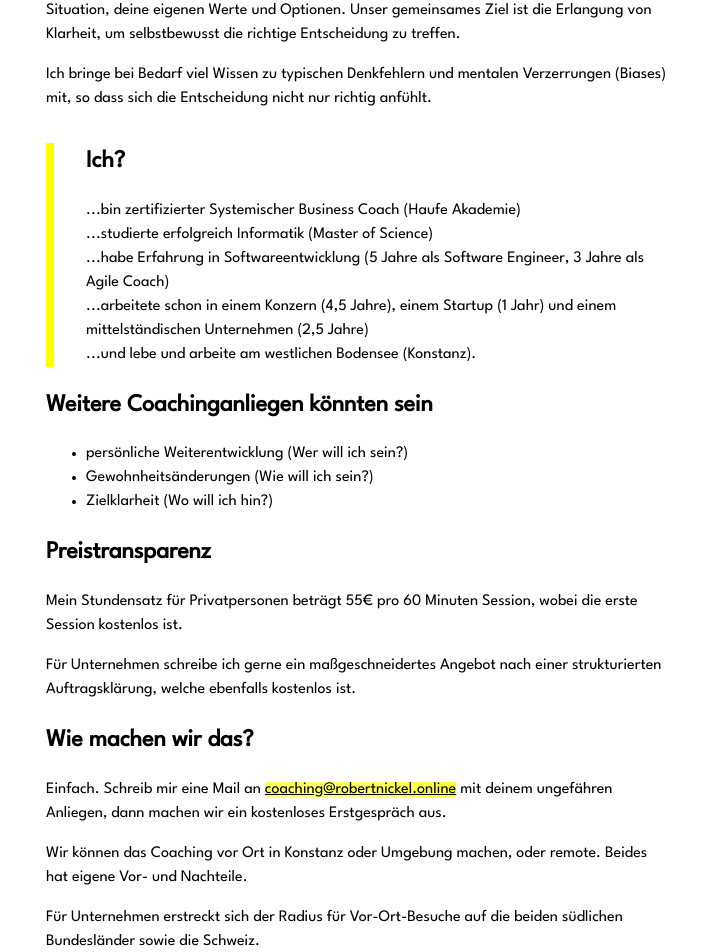
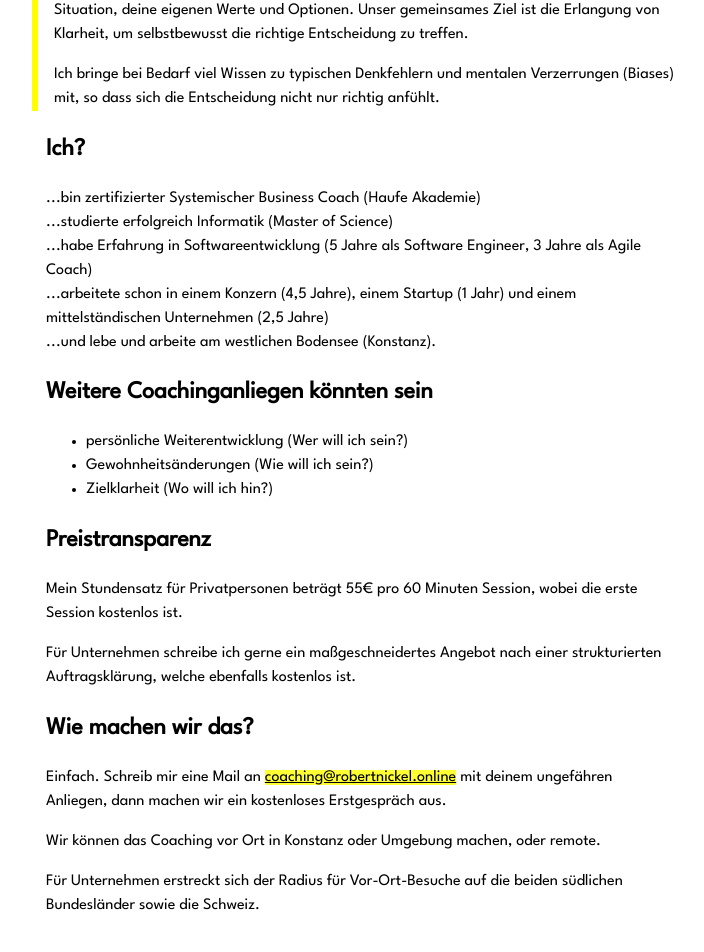
Before and after one commit to Robert-Nickel/robertnickel.online_3.0, a SvelteKit app: page / in a window 1280 px wide. Shown: the part 960-1912 px from the top of the page, without its empty margins (282-986 px from the left). Built offline with nearby package versions, Linux system fonts and the light colour scheme.

Commit message:
Animations

```diff
--- /dev/null
+++ b/src/lib/components/HighlightBlock.svelte
@@ -0,0 +1,123 @@
+<script lang="ts">
+    import { onMount } from "svelte";
+
+    export let mobileAutoActive = true;
+    export let activeColor = "#ffff00";
+    export let shiftX = 8;
+
+    let element: HTMLDivElement;
+    let isActive = false;
+    let isTouchViewport = false;
+
+    function updateViewportMode() {
+        isTouchViewport = window.matchMedia(
+            "(hover: none), (pointer: coarse)",
+        ).matches;
+    }
+
+    function updateActiveByViewportCenter() {
+        if (!mobileAutoActive || !isTouchViewport || !element) {
+            isActive = false;
+            return;
+        }
+
+        const rect = element.getBoundingClientRect();
+        const elementCenter = rect.top + rect.height / 2;
+        const viewportCenter = window.innerHeight / 2;
+
+        const threshold = Math.min(140, rect.height / 2 + 40);
+        isActive = Math.abs(elementCenter - viewportCenter) < threshold;
+    }
+
+    onMount(() => {
+        updateViewportMode();
+        updateActiveByViewportCenter();
+
+        const mediaQuery = window.matchMedia(
+            "(hover: none), (pointer: coarse)",
+        );
+
+        const handleChange = () => {
+            updateViewportMode();
+            updateActiveByViewportCenter();
+        };
+
+        const handleScroll = () => {
+            updateActiveByViewportCenter();
+        };
+
+        const handleResize = () => {
+            updateViewportMode();
+            updateActiveByViewportCenter();
+        };
+
+        mediaQuery.addEventListener("change", handleChange);
+        window.addEventListener("scroll", handleScroll, { passive: true });
+        window.addEventListener("resize", handleResize);
+
+        return () => {
+            mediaQuery.removeEventListener("change", handleChange);
+            window.removeEventListener("scroll", handleScroll);
+            window.removeEventListener("resize", handleResize);
+        };
+    });
+</script>
+
+<div
+    bind:this={element}
+    class="highlight-block"
+    class:active={isActive}
+    style={`--highlight-color: ${activeColor}; --shift-x: ${shiftX}px;`}
+>
+    <div class="highlight-content">
+        <slot />
+    </div>
+</div>
+
+<style>
+    .highlight-block {
+        position: relative;
+    }
+
+    .highlight-content {
+        transition: transform 180ms ease;
+    }
+
+    .highlight-block::before {
+        content: "";
+        position: absolute;
+        left: -14px;
+        top: 0;
+        width: 6px;
+        height: 100%;
+        background: var(--highlight-color);
+        opacity: 0;
+
+        transform: scaleX(0);
+        transform-origin: left;
+
+        transition:
+            opacity 140ms ease,
+            transform 220ms ease;
+    }
+
+    @media (hover: hover) and (pointer: fine) {
+        .highlight-block:hover .highlight-content {
+            transform: translateX(var(--shift-x));
+        }
+
+        .highlight-block:hover::before {
+            opacity: 1;
+            transform: scaleY(1);
+        }
+    }
+
+    .highlight-block.active .highlight-content {
+        transform: translateX(var(--shift-x));
+    }
+
+    .highlight-block.active::before {
+        opacity: 1;
+        transform: scaleY(1);
+    }
+</style>
--- a/src/routes/+page.svelte
+++ b/src/routes/+page.svelte
@@ -1,5 +1,7 @@
 <script lang="ts">
 	import { asset } from "$app/paths";
+	import HighlightBlock from "$lib/components/HighlightBlock.svelte";
+
 	const currentYear: string = new Date().getFullYear().toString();
 </script>
 
@@ -20,22 +22,21 @@
 		</div>
 	</div>
 	<div class="text-container">
+		<HighlightBlock>
 			<h2>Mein zentrales Thema: <u>Entscheidungscoaching</u></h2>
 			<p>
 				Durch strukturierte Methoden gewinnst du neue Perspektiven,
-			Erkenntnisse über deine Situation, deine eigenen Werte und Optionen.
-			Unser gemeinsames Ziel ist die Erlangung von Klarheit, um
-			selbstbewusst die richtige Entscheidung zu treffen.
+				Erkenntnisse über deine Situation, deine eigenen Werte und
+				Optionen. Unser gemeinsames Ziel ist die Erlangung von Klarheit,
+				um selbstbewusst die richtige Entscheidung zu treffen.
 			</p>
 			<p>
 				Ich bringe bei Bedarf viel Wissen zu typischen Denkfehlern und
-			mentalen Verzerrungen (Biases) mit, so dass sich die Entscheidung
-			nicht nur richtig anfühlt.
-		</p>
-
-		<div
-			style="margin-top: 2em; padding-left: 2em; border-left: 8px solid rgb(255,255,0"
+				mentalen Verzerrungen (Biases) mit, so dass sich die
+				Entscheidung nicht nur richtig anfühlt.
+			</p></HighlightBlock
 		>
+		<HighlightBlock>
 			<h2>Ich?</h2>
 			...bin zertifizierter Systemischer Business Coach (Haufe Akademie)<br
 			/>
@@ -47,15 +48,16 @@
 			...arbeitete schon in einem Konzern (4,5 Jahre), einem Startup (1 Jahr)
 			und einem mittelständischen Unternehmen (2,5 Jahre)<br />
 			...und lebe und arbeite am westlichen Bodensee (Konstanz).
-		</div>
-
+		</HighlightBlock>
+		<HighlightBlock>
 			<h2>Weitere Coachinganliegen könnten sein</h2>
 			<ul>
 				<li>persönliche Weiterentwicklung (Wer will ich sein?)</li>
 				<li>Gewohnheitsänderungen (Wie will ich sein?)</li>
 				<li>Zielklarheit (Wo will ich hin?)</li>
 			</ul>
-
+		</HighlightBlock>
+		<HighlightBlock>
 			<h2>Preistransparenz</h2>
 			<p>
 				Mein Stundensatz für Privatpersonen beträgt 55€ pro 60 Minuten
@@ -66,7 +68,8 @@
 				nach einer strukturierten Auftragsklärung, welche ebenfalls
 				kostenlos ist.
 			</p>
-
+		</HighlightBlock>
+		<HighlightBlock>
 			<h2>Wie machen wir das?</h2>
 
 			<p>
@@ -74,17 +77,18 @@
 					class="highlight"
 					href="mailto:coaching@robertnickel.online"
 					>coaching@robertnickel.online</a
-			> mit deinem ungefähren Anliegen, dann machen wir ein kostenloses Erstgespräch
-			aus.
+				> mit deinem ungefähren Anliegen, dann machen wir ein kostenloses
+				Erstgespräch aus.
 			</p>
 			<p>
-			Wir können das Coaching vor Ort in Konstanz oder Umgebung machen,
-			oder remote. Beides hat eigene Vor- und Nachteile.
+				Wir können das Coaching vor Ort in Konstanz oder Umgebung
+				machen, oder remote.
 			</p>
 			<p>
-			Für Unternehmen erstreckt sich der Radius für Vor-Ort-Besuche auf
-			die beiden südlichen Bundesländer sowie die Schweiz.
+				Für Unternehmen erstreckt sich der Radius für Vor-Ort-Besuche
+				auf die beiden südlichen Bundesländer sowie die Schweiz.
 			</p>
+		</HighlightBlock>
 
 		<hr style="margin-top: 6em;" />
 		<p>
@@ -171,10 +175,6 @@
 	}
 
 	.highlight {
-		background: linear-gradient(
-			120deg,
-			rgba(255, 255, 0, 0.6) 50%,
-			rgba(255, 255, 0, 0.8) 100%
-		);
+		background: rgba(255, 255, 0, 0.8) 100%;
 	}
 </style>
```
Lines whose indentation alone changed are shown as unchanged.
